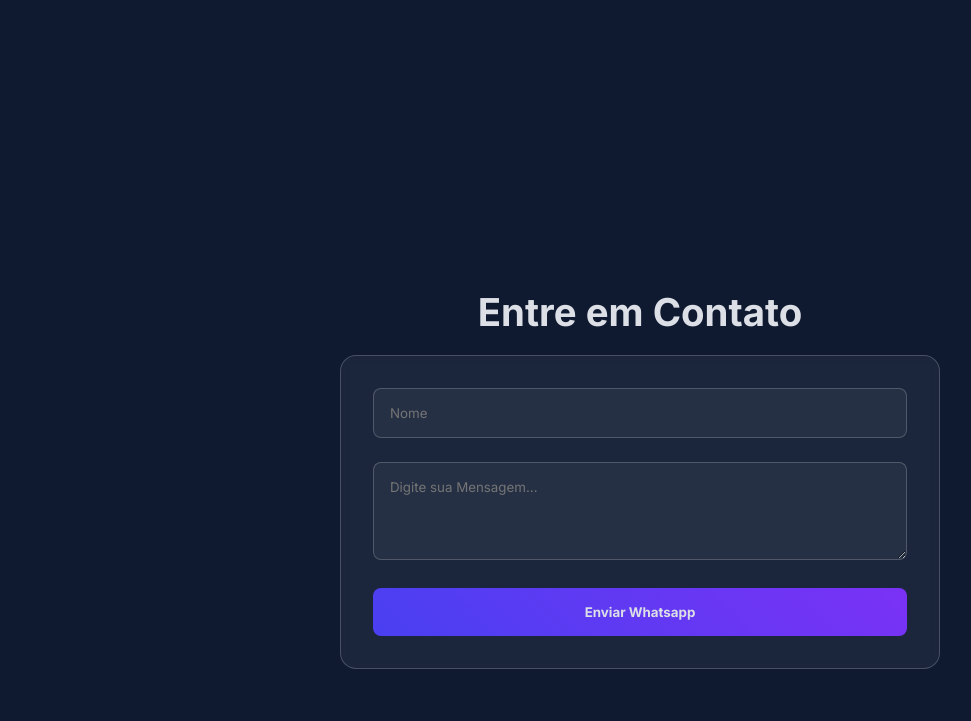
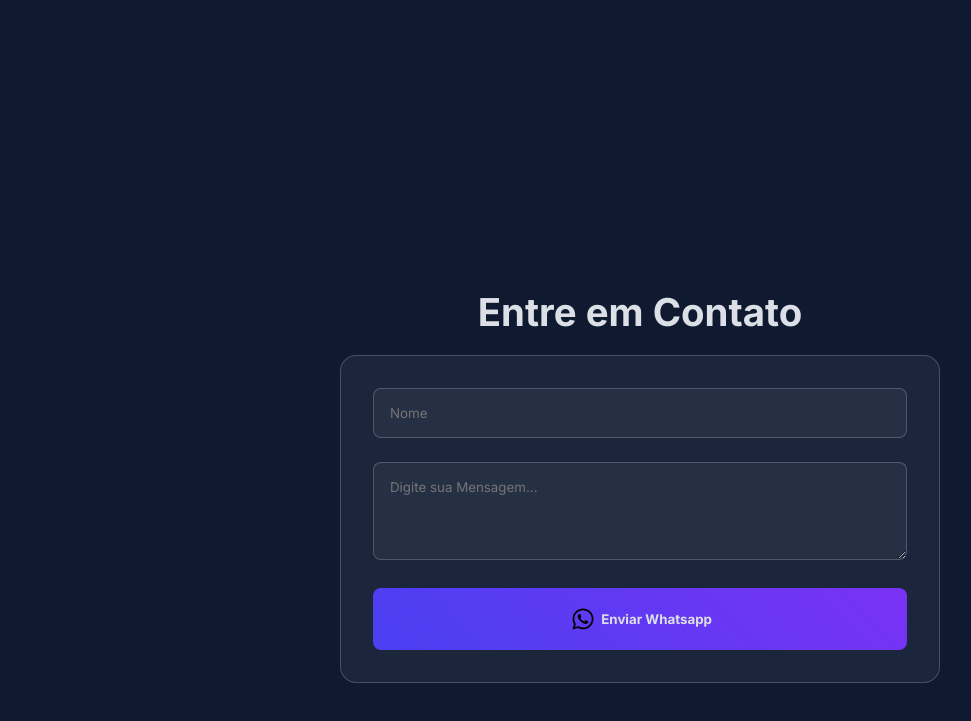
Before and after one commit to devivairquirino/portfolio, a plain HTML site: page index.html in a window 1280 px wide. Shown: the part 2077-2798 px from the top of the page, without its empty margins (0-971 px from the left). Drawn offline with Linux system fonts and the light colour scheme.

Commit message:
adicionando icon

```diff
--- a/index.html
+++ b/index.html
@@ -110,9 +110,12 @@
                     required></textarea>
 
             </div>
-            <button type="submit" class="botao-form">Enviar Whatsapp</button>
+            <button type="submit" class="botao-form"><svg xmlns="http://www.w3.org/2000/svg" viewBox="0 0 640 640" class="icons"><!--!Font Awesome Free v7.1.0 by @fontawesome - https://fontawesome.com License - https://fontawesome.com/license/free Copyright 2026 Fonticons, Inc.--><path d="M476.9 161.1C435 119.1 379.2 96 319.9 96C197.5 96 97.9 195.6 97.9 318C97.9 357.1 108.1 395.3 127.5 429L96 544L213.7 513.1C246.1 530.8 282.6 540.1 319.8 540.1L319.9 540.1C442.2 540.1 544 440.5 544 318.1C544 258.8 518.8 203.1 476.9 161.1zM319.9 502.7C286.7 502.7 254.2 493.8 225.9 477L219.2 473L149.4 491.3L168 423.2L163.6 416.2C145.1 386.8 135.4 352.9 135.4 318C135.4 216.3 218.2 133.5 320 133.5C369.3 133.5 415.6 152.7 450.4 187.6C485.2 222.5 506.6 268.8 506.5 318.1C506.5 419.9 421.6 502.7 319.9 502.7zM421.1 364.5C415.6 361.7 388.3 348.3 383.2 346.5C378.1 344.6 374.4 343.7 370.7 349.3C367 354.9 356.4 367.3 353.1 371.1C349.9 374.8 346.6 375.3 341.1 372.5C308.5 356.2 287.1 343.4 265.6 306.5C259.9 296.7 271.3 297.4 281.9 276.2C283.7 272.5 282.8 269.3 281.4 266.5C280 263.7 268.9 236.4 264.3 225.3C259.8 214.5 255.2 216 251.8 215.8C248.6 215.6 244.9 215.6 241.2 215.6C237.5 215.6 231.5 217 226.4 222.5C221.3 228.1 207 241.5 207 268.8C207 296.1 226.9 322.5 229.6 326.2C232.4 329.9 268.7 385.9 324.4 410C359.6 425.2 373.4 426.5 391 423.9C401.7 422.3 423.8 410.5 428.4 397.5C433 384.5 433 373.4 431.6 371.1C430.3 368.6 426.6 367.2 421.1 364.5z"/></svg> <p>Enviar Whatsapp</p></button>
         </form>
     </section>
+    <footer>
+
+    </footer>
     <script src="enviarMensagem.js"></script>
 </body>
 
--- a/style.css
+++ b/style.css
@@ -218,9 +218,17 @@ h1 {
     border: none;
     border-radius: 8px;
     cursor: pointer;
-    font-weight: bold;
+
     width: 100%;
     transition: all 0.5s ease;
+    display: flex;
+    align-items: center;
+    gap: 0.2rem;
+    justify-content: center;
+}
+.botao-form p{
+        font-weight: bold;
+
 }
 
 .botao-form:hover {
@@ -239,6 +247,10 @@ h1 {
     background: radial-gradient(circle at 10% 20%, var(--primaria) 0%, transparent 20%),
         radial-gradient(circle at 90% 80%, var(--secundaria) 0%, transparent 20%), var(--maisEscuro);
 }
+.icons{
+    width: 30px;
+    height: 30px;
+}
 
 @keyframes flutuar {
 
```
